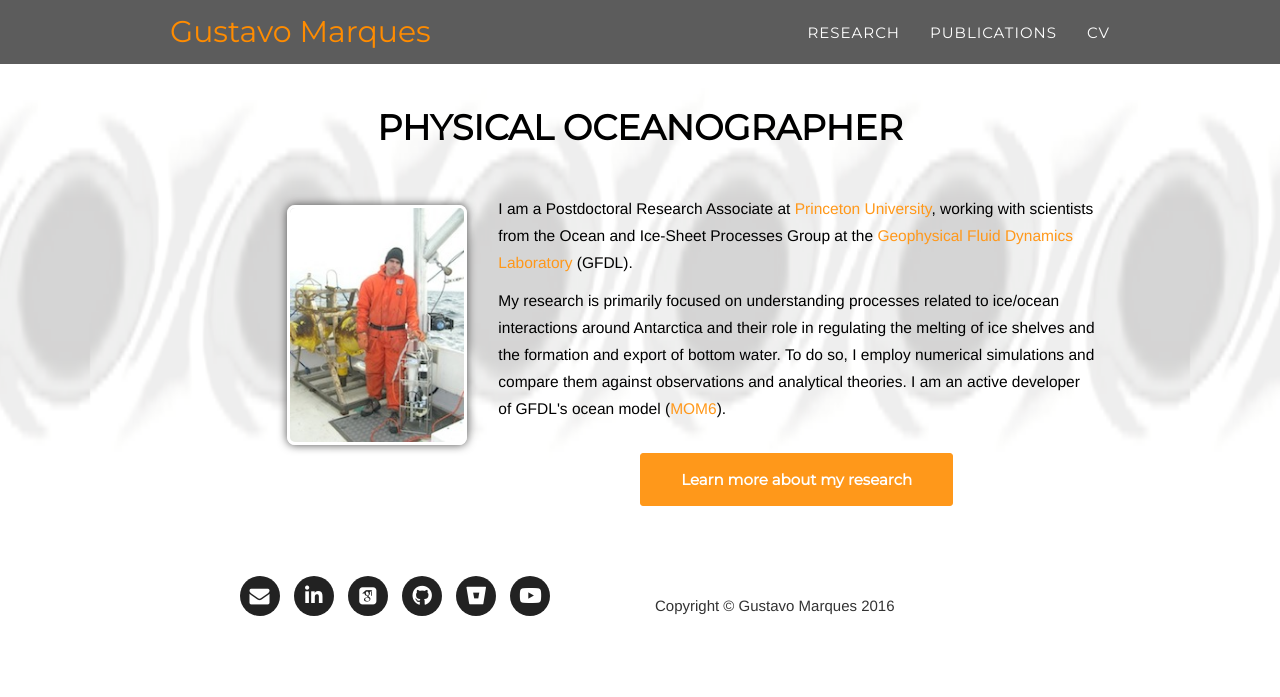
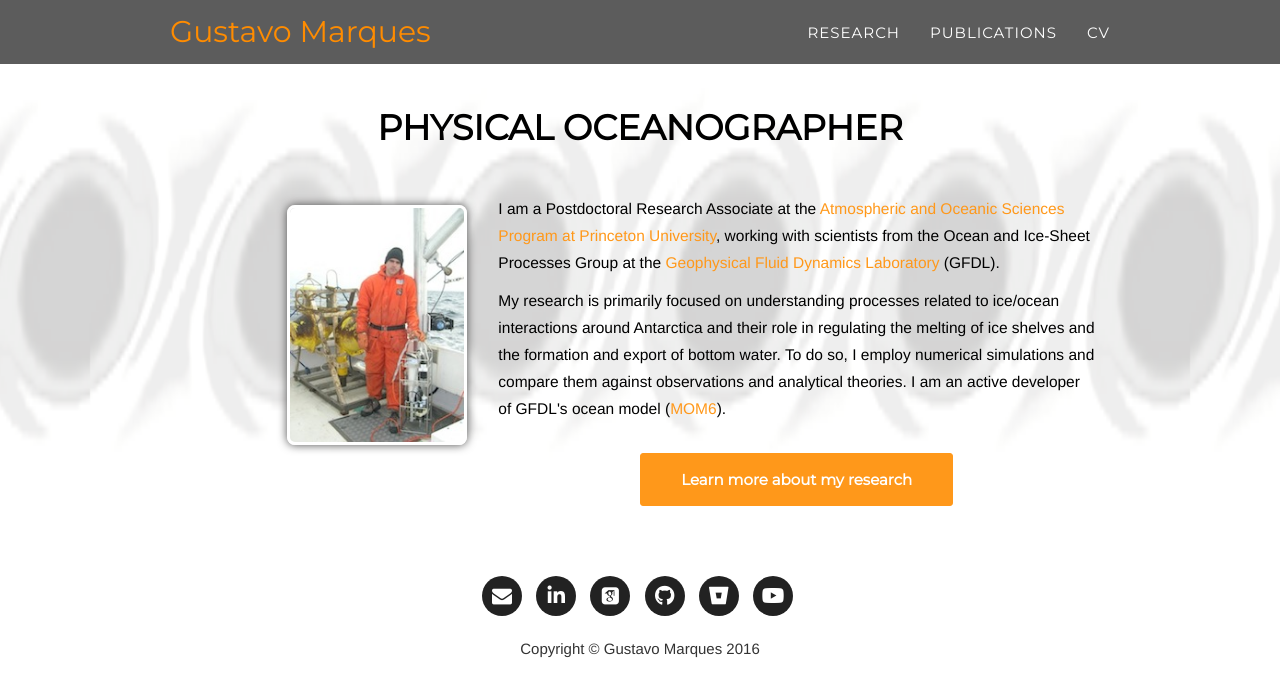
Before and after one commit to gustavo-marques/gustavo-marques.github.io, a Jekyll site: the page built from index.html, in a window 1280 px wide. Shown: the top 697 px of the page. Built offline with Jekyll 4.4.1, drawn with Linux system fonts in a browser that asks for light colours; nearby versions of some CDN libraries; some web fonts are replaced.

Commit message:
Improved footer

```diff
--- a/_includes/footer.html
+++ b/_includes/footer.html
@@ -1,10 +1,7 @@
 <footer>
         <div class="container">
-		<div class="row">
-		<div class="col-md-6 text-left bottom-align-text">
-			<span class="copyright">Copyright &copy; Gustavo Marques 2016</span>
-		</div>
-		<div class="col-md-6 text-center">
+             <div class="row">
+		<div class="col-md-12 text-center">
 			<ul class="list-inline social-buttons">
 
 				<li><a href="mailto:gmarques@princeton.edu"><i class="fa fa-envelope"></i></a>
@@ -23,19 +20,14 @@
 
 			</ul>
 		</div>
-	</div>
+	   </div>
+        </div>
+	<br><br>
+        <div class="container">
+           <div class="row">
+                <div class="col-md-12 text-center bottom-align-text">
+                        <span class="copyright">Copyright &copy; Gustavo Marques 2016</span>
+                </div>
+            </div>
        </div>
-        </footer>
-
-
-<!--
-<div class="footer">
-	<div class="row">
-		<div class="col-sm-8">
-			<p><small>&copy; Gustavo Marques 2016</small></p>
-		</div>
-		<div class="col-sm-4">
-			<p class="pull-right"><small><a href="mailto:gmarques@princeton.edu" title="email">gmarques@princeton.edu</a></small></p>
-		</div>
-	</div>
-</div> <!-- /footer -->
+</footer>
--- a/index.html
+++ b/index.html
@@ -12,7 +12,7 @@ title: Gustavo Marques
                 </div>
                 <div class="col-lg-8">
 			<p style="text-align:left;">
-			I am a Postdoctoral Research Associate at <a href="http://www.princeton.edu/aos/" rel="external">Princeton University</a>, working with scientists from the Ocean and Ice-Sheet Processes Group at the <a href="http://www.gfdl.noaa.gov/" rel="external">Geophysical Fluid Dynamics Laboratory</a> (GFDL).</p>
+			I am a Postdoctoral Research Associate at the <a href="http://www.princeton.edu/aos/" rel="external">Atmospheric and Oceanic Sciences Program at Princeton University</a>, working with scientists from the Ocean and Ice-Sheet Processes Group at the <a href="http://www.gfdl.noaa.gov/" rel="external">Geophysical Fluid Dynamics Laboratory</a> (GFDL).</p>
 			<p style="text-align:left;">
 			My research is primarily focused on understanding processes related to ice/ocean interactions around Antarctica and their role in regulating the melting of ice shelves and the formation and export of bottom water. To do so, I employ numerical simulations and compare them against observations and analytical theories. I am an active developer of GFDL's ocean model (<a href="https://github.com/NOAA-GFDL/MOM6">MOM6</a>).
                         </p>
```
Also changed, not shown: 6 other files.
